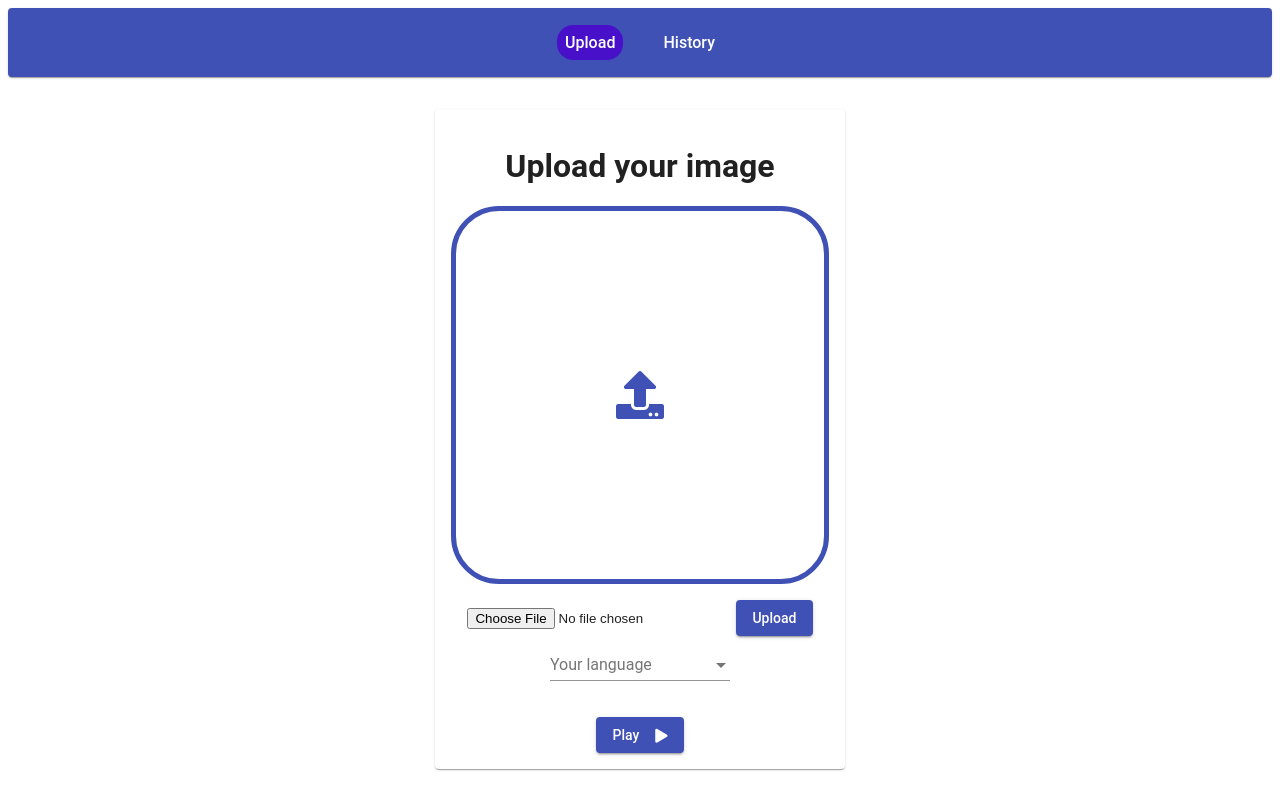
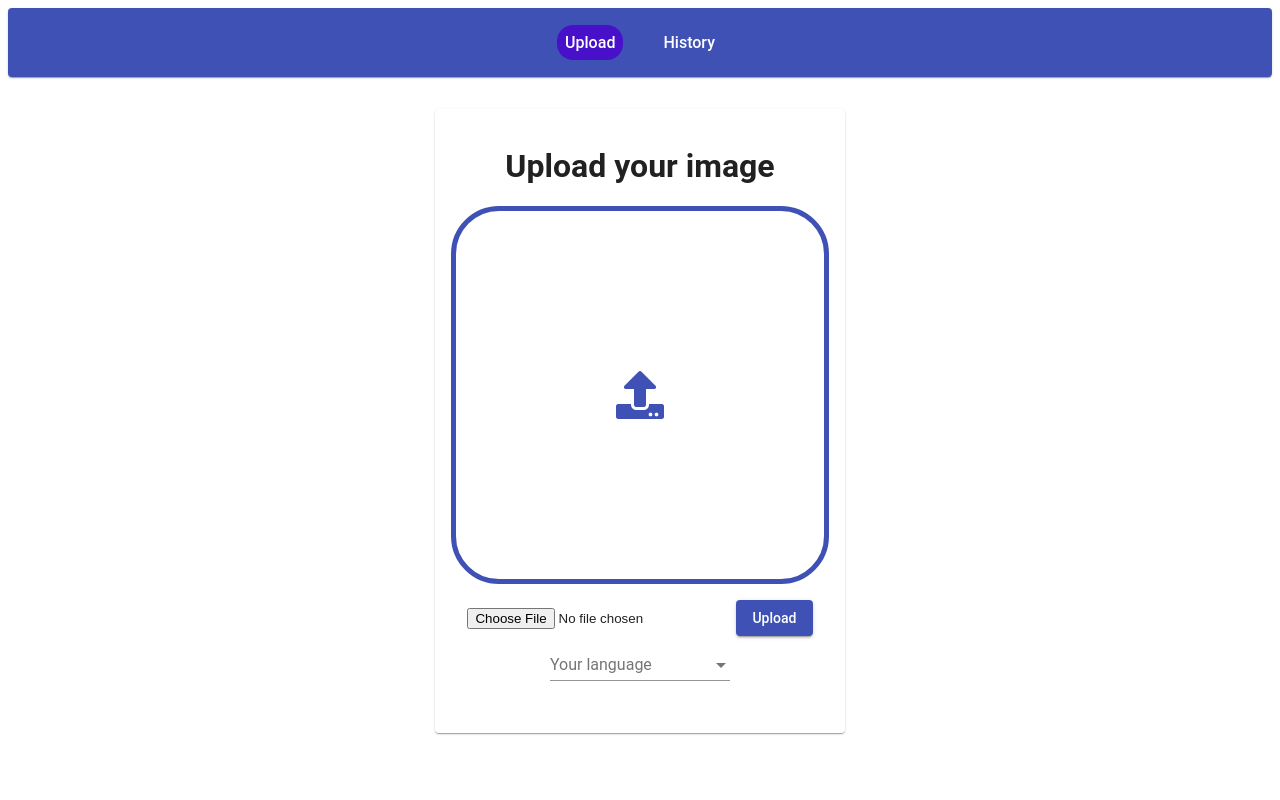
Before and after one commit to MGafitescu/front-end-proiect-cloud, an Angular app: page /#/upload in a window 1280 px wide. Built offline with nearby package versions, Linux system fonts and the light colour scheme.

Commit message:
enabled audio

```diff
--- a/package.json
+++ b/package.json
@@ -21,9 +21,11 @@
     "@angular/platform-browser": "~7.1.0",
     "@angular/platform-browser-dynamic": "~7.1.0",
     "@angular/router": "~7.1.0",
+    "@fortawesome/angular-fontawesome": "^0.4.0",
     "core-js": "^2.5.4",
     "font-awesome": "^4.7.0",
     "hammerjs": "^2.0.8",
+    "ngx-audio-player": "^7.1.3",
     "rxjs": "~6.3.3",
     "tslib": "^1.9.0",
     "zone.js": "~0.8.26"
--- a/src/app/app.module.ts
+++ b/src/app/app.module.ts
@@ -28,7 +28,7 @@ import {MatSelectModule} from '@angular/material/select';
     MatButtonModule,
     MatProgressSpinnerModule,
     MatCardModule,
-    MatSelectModule
+    MatSelectModule,
   ],
   providers: [],
   bootstrap: [AppComponent]
--- a/src/app/image-upload/image-upload.component.html
+++ b/src/app/image-upload/image-upload.component.html
@@ -37,9 +37,9 @@
         </iframe>
       </section>
       <mat-spinner *ngIf="loadingAudio"></mat-spinner>
-      <button  mat-raised-button color="primary" (click)="playAudio()"
-        class="center">Play<i class="fas fa-play" style="margin-left: 1rem;"></i>
-      </button>
+      <audio controls class="center" *ngIf="audioFile != undefine">
+        <source [src]="audioFile" type="audio/mp3">
+      </audio>
     </div>
   </mat-card>
 </div>
--- a/src/app/image-upload/image-upload.component.ts
+++ b/src/app/image-upload/image-upload.component.ts
@@ -23,7 +23,7 @@ export class ImageUploadComponent implements OnInit {
   languages: Language[] = TTSlanguages;
   selectedLang: string;
   loadingAudio = false;
-  audioFile: any;
+  audioFile: string;
 
   constructor(private imageService: ImageService, private ttsService: TextToSpeechService) { }
 
@@ -65,22 +65,9 @@ export class ImageUploadComponent implements OnInit {
     this.result = await this.imageService.postImage({ filename: this.imagePath, file: this.image, language: lang });
     this.result = JSON.parse(this.result);
     this.map = this.url + <string>this.result.latitude + "," + <string>this.result.longitude;
+    this.audioFile = this.result.audio;
     console.log(this.result);
     this.loading = false;
-    this.audioFile = (await this.ttsService.getSpeech(this.result.wikipedia_extract, lang)).audioContent;
-    console.log(this.audioFile);
-  }
-
-  async playAudio() {
-    // let text = "Pomo want to fuck stupid beaches and suck banana";
-    // let lang = "en-GB";
-    // this.audioFile = await this.ttsService.getSpeech(text, lang);
-    this.loadingAudio = true;
-    let audio = new Audio();
-    audio.src = this.audioFile;
-    audio.load();
-    this.loadingAudio = false;
-    audio.play();
   }
 
 }
```
Also changed, not shown: 2 other files (tests, documents, lock files or other folders).
